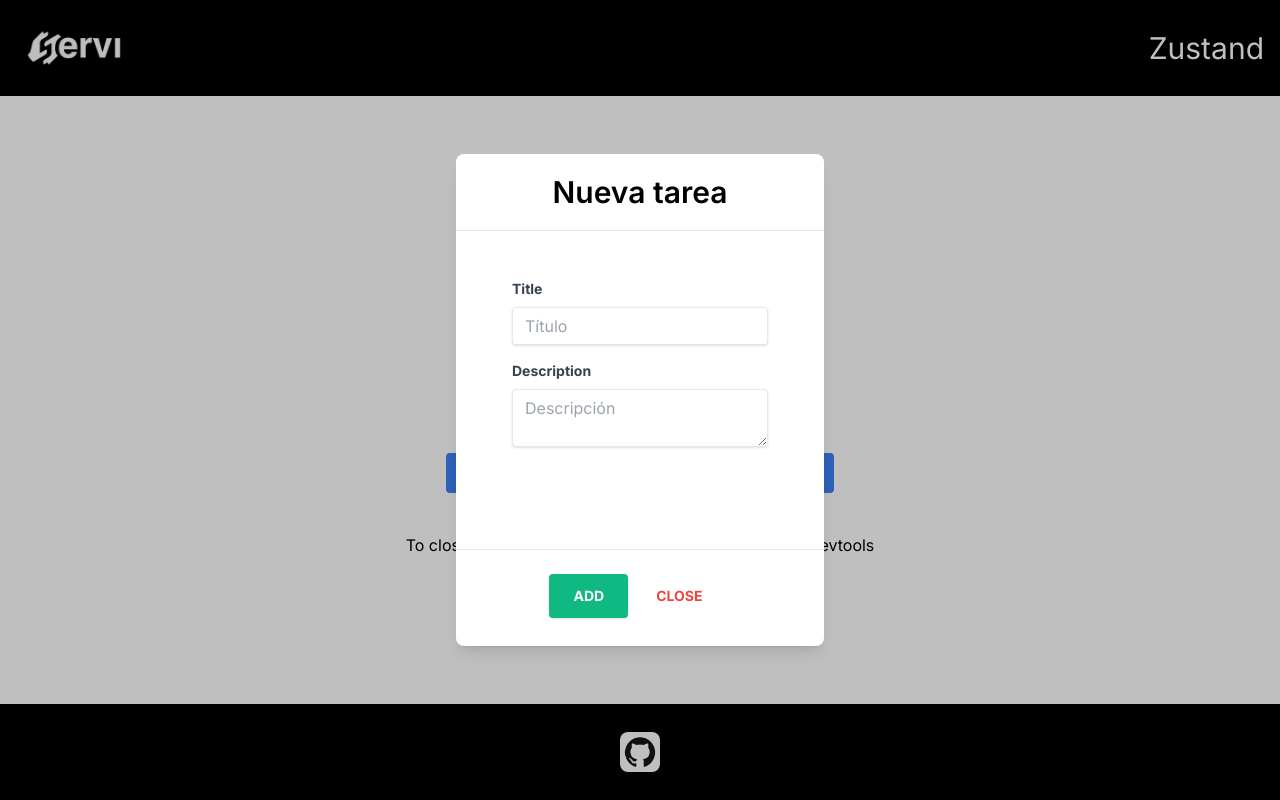
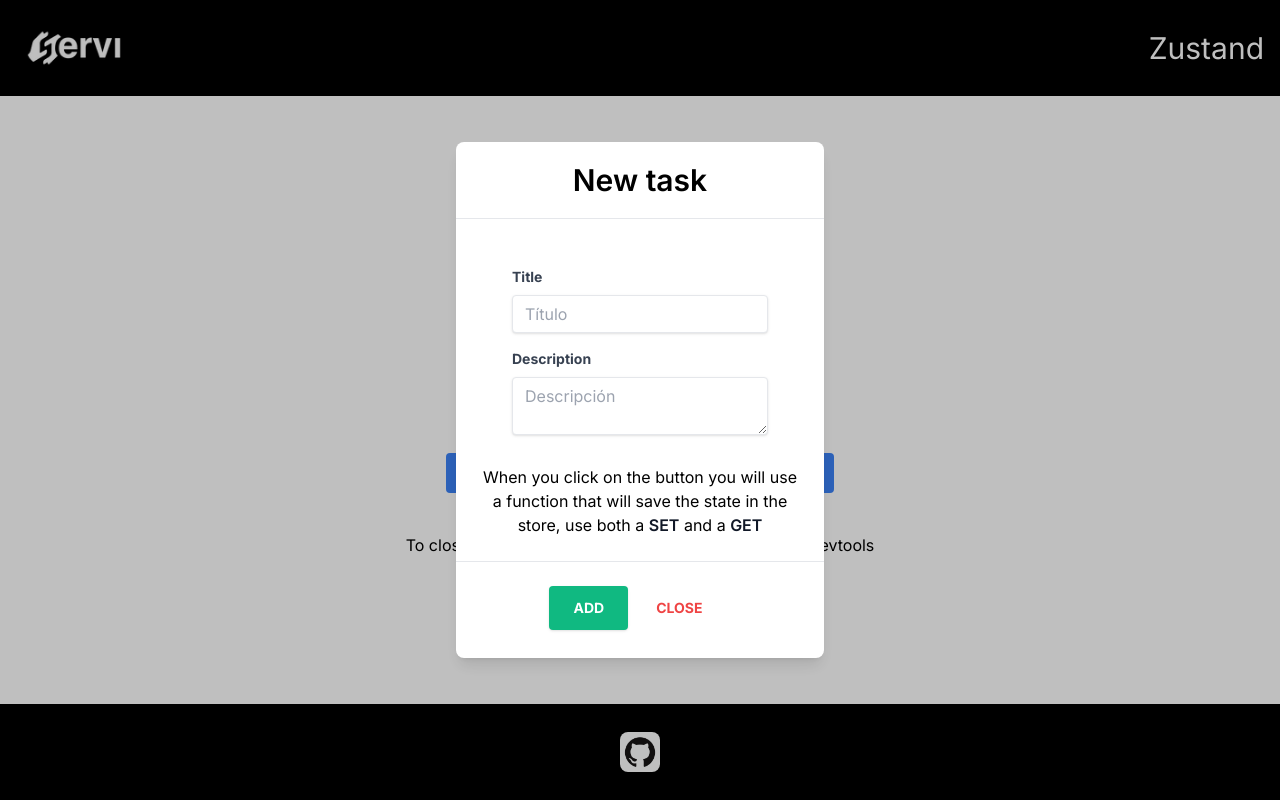
Before and after one commit to horacio-a/servi-zustand-spike, a Next.js app: page /POC in a window 1280 px wide. Both pictures are taken after a click on the button "Add a new task". Built offline with nearby package versions, Linux system fonts and the light colour scheme.

Commit message:
explanation

```diff
--- a/components/poc/modal.tsx
+++ b/components/poc/modal.tsx
@@ -47,16 +47,13 @@ export default function Modal() {
         <>
           <div className="justify-center items-center flex overflow-x-hidden overflow-y-auto fixed inset-0 z-50 outline-none focus:outline-none">
             <div className="relative w-auto my-6 mx-auto max-w-3xl">
-              {/*content*/}
               <div className="border-0 rounded-lg shadow-lg relative flex flex-col w-full bg-white outline-none focus:outline-none">
-                {/*header*/}
                 <div className="flex items-start justify-center p-5 border-b border-solid border-blueGray-200 rounded-t">
-                  <h3 className="text-3xl font-semibold">Nueva tarea</h3>
+                  <h3 className="text-3xl font-semibold">New task</h3>
                 </div>
-                {/*body*/}
                 <div className="relative p-6 flex-auto">
                   <div className="w-full max-w-xs">
-                    <form className="bg-white rounded px-8 pt-6 pb-8 mb-4">
+                    <form className="bg-white rounded px-8 pt-6 mb-4">
                       <div className="mb-4">
                         <label className="block text-gray-700 text-sm font-bold mb-2">
                           Title
@@ -83,6 +80,23 @@ export default function Modal() {
                         />
                       </div>
                     </form>
+                    <p className="text-center">
+                      When you click on the button you will use a function that
+                      will save the state in the store, use both a{" "}
+                      <a
+                        className="font-semibold text-gray-900 hover:text-indigo-600"
+                        href="/doc/set"
+                      >
+                        SET
+                      </a>{" "}
+                      and a{" "}
+                      <a
+                        className="font-semibold text-gray-900 hover:text-indigo-600"
+                        href="/doc/get"
+                      >
+                        GET
+                      </a>
+                    </p>
                   </div>
                 </div>
                 <div className="flex items-center justify-center p-6 border-t border-solid border-blueGray-200 rounded-b">
```
